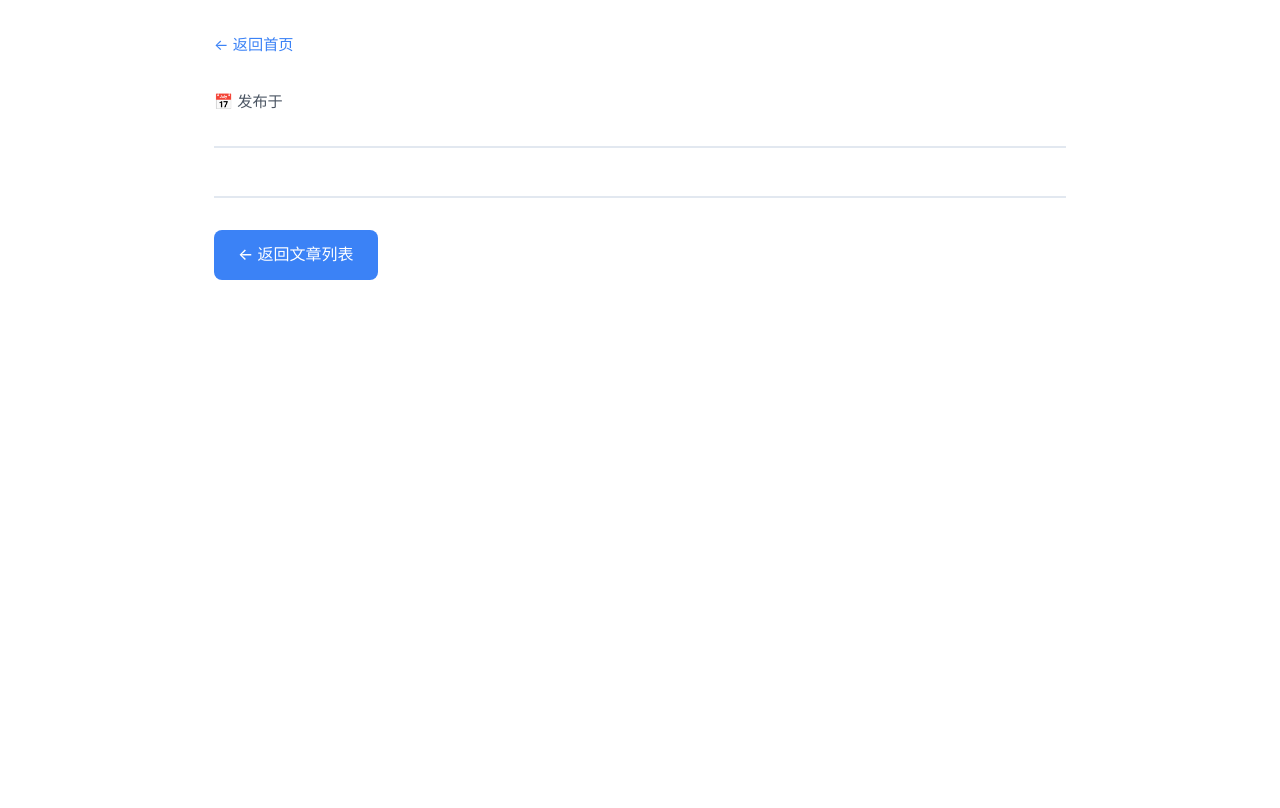
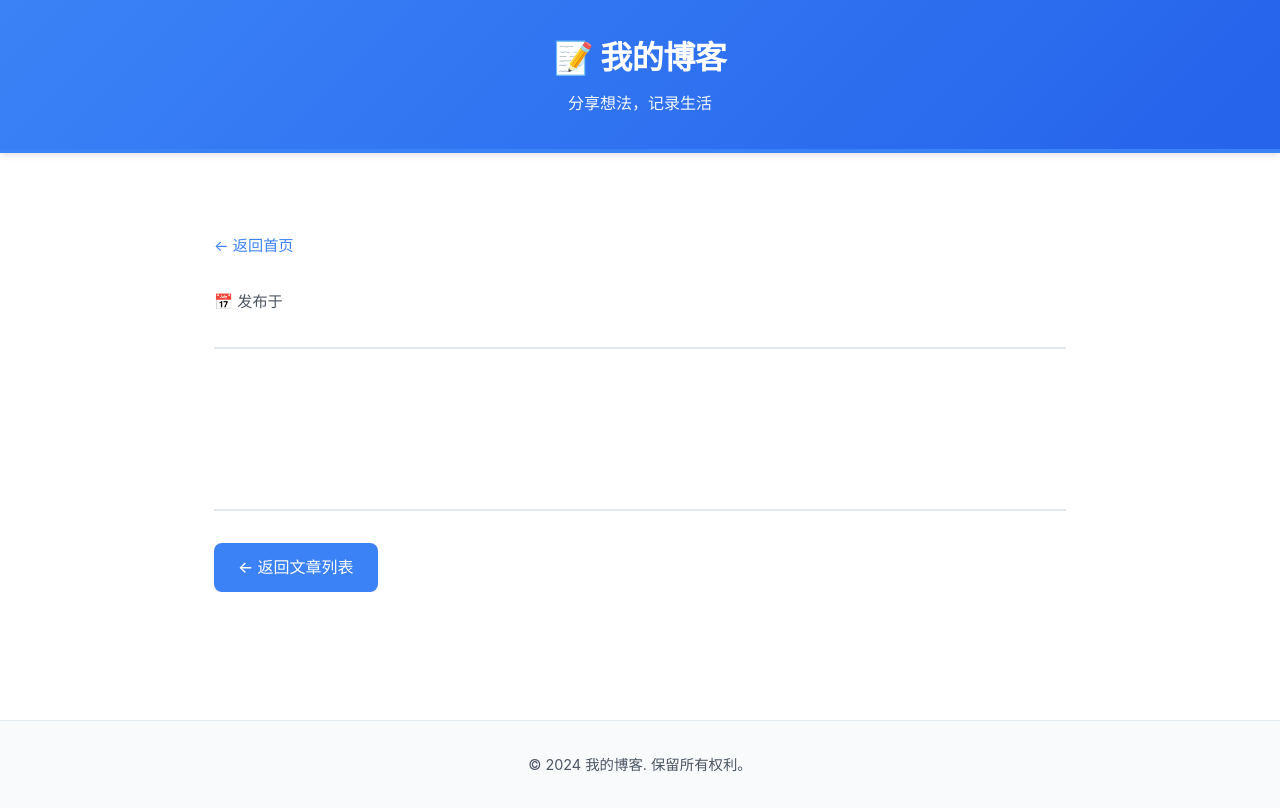
Before and after one commit to kaixin1106/blog, a Python web app: template templates/post.html in a window 1280 px wide. Before the commit the page ends 280 px from the top, so only its background shows below. Run offline with Jinja, Linux system fonts and the light colour scheme; the template is opened without the code that fills it, so the values that code supplies are empty.

Commit message:
优化: 完全更新 base.html - 添加完整的页眉页脚和现代布局

```diff
--- a/templates/base.html
+++ b/templates/base.html
@@ -3,12 +3,36 @@
 <head>
     <meta charset="UTF-8">
     <meta name="viewport" content="width=device-width, initial-scale=1.0">
+    <meta name="description" content="一个简洁的个人博客">
     <title>{% block title %}我的博客{% endblock %}</title>
-    <link rel="stylesheet" href="/static/style.css">
+    <link rel="stylesheet" href="style.css">
+    <link rel="stylesheet" href="markdown.css">
 </head>
 <body>
-    <div class="container">
-        {% block content %}{% endblock %}
+    <div class="site-wrapper">
+        <!-- 页眉 -->
+        <header class="site-header">
+            <div class="container">
+                <div class="header-content">
+                    <h1 class="site-title"><a href="/">📝 我的博客</a></h1>
+                    <p class="site-tagline">分享想法，记录生活</p>
+                </div>
+            </div>
+        </header>
+
+        <!-- 主内容 -->
+        <main class="site-main">
+            <div class="container">
+                {% block content %}{% endblock %}
+            </div>
+        </main>
+
+        <!-- 页脚 -->
+        <footer class="site-footer">
+            <div class="container">
+                <p>&copy; 2024 我的博客. 保留所有权利。</p>
+            </div>
+        </footer>
     </div>
 </body>
 </html>
```
